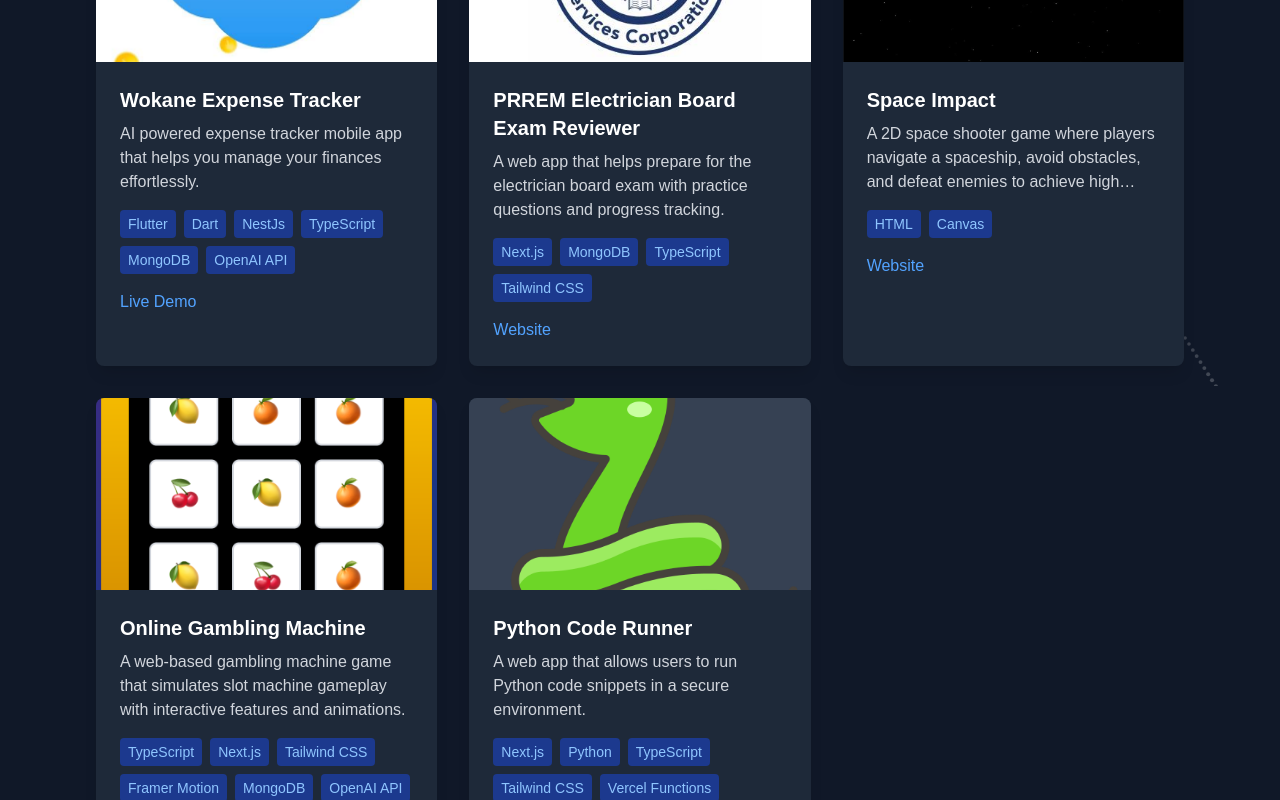
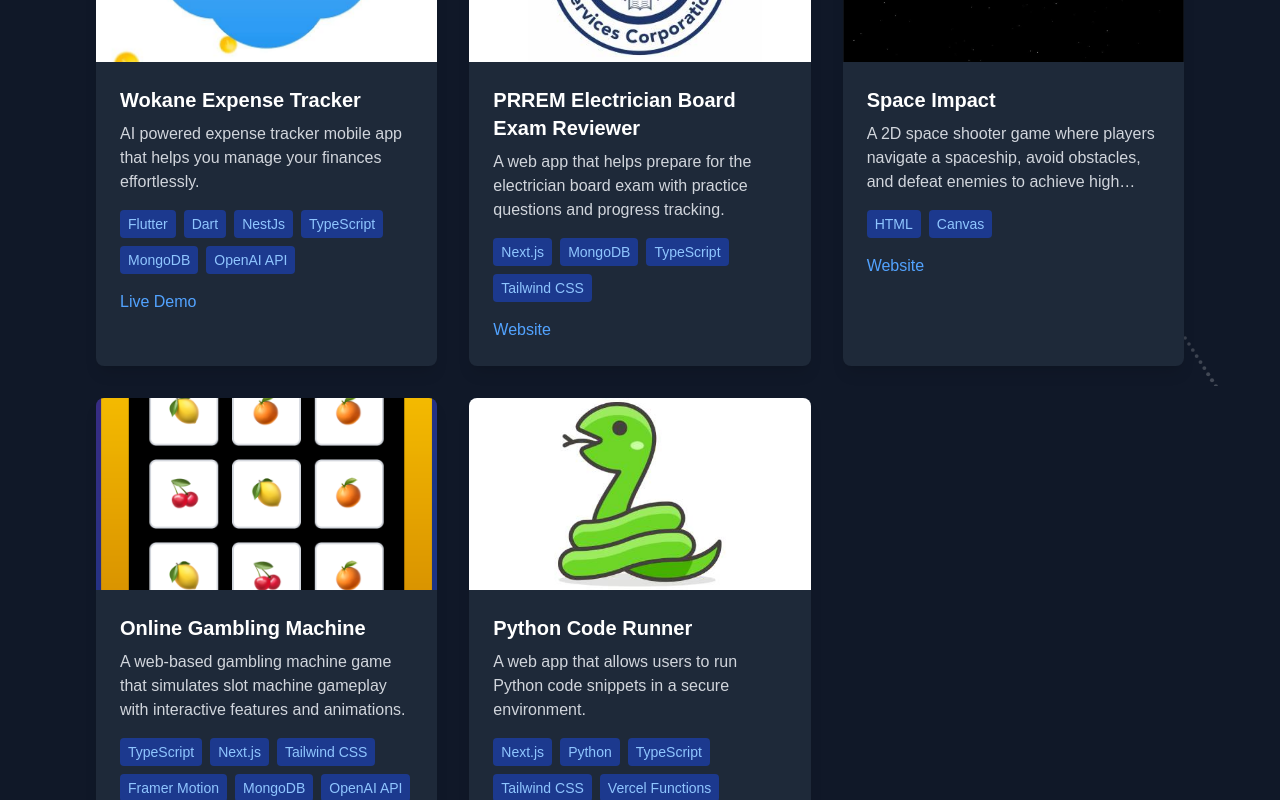
Before and after one commit to PCalape/personal, a Next.js app: page /projects in a window 1280 px wide. Shown: the part 414-1214 px from the top of the page. Built offline with nearby package versions, Linux system fonts and the light colour scheme.

Commit message:
fix python icon

```diff
--- a/app/projects/page.tsx
+++ b/app/projects/page.tsx
@@ -79,8 +79,7 @@ export default function Projects() {
                 description:
                   "A web app that allows users to run Python code snippets in a secure environment.",
                 tech: ["Next.js", "Python", "TypeScript", "Tailwind CSS", "Vercel Functions"],
-                image: "/snake.png",
-                imagePosition: "object-center scale-110",
+                image: "/snake.jpg",
                 link: "https://python-runner-beta.vercel.app/",
               },
             ].map((project, index) => (
```
Also changed, not shown: public/snake.jpg (added), public/snake.png (deleted).
